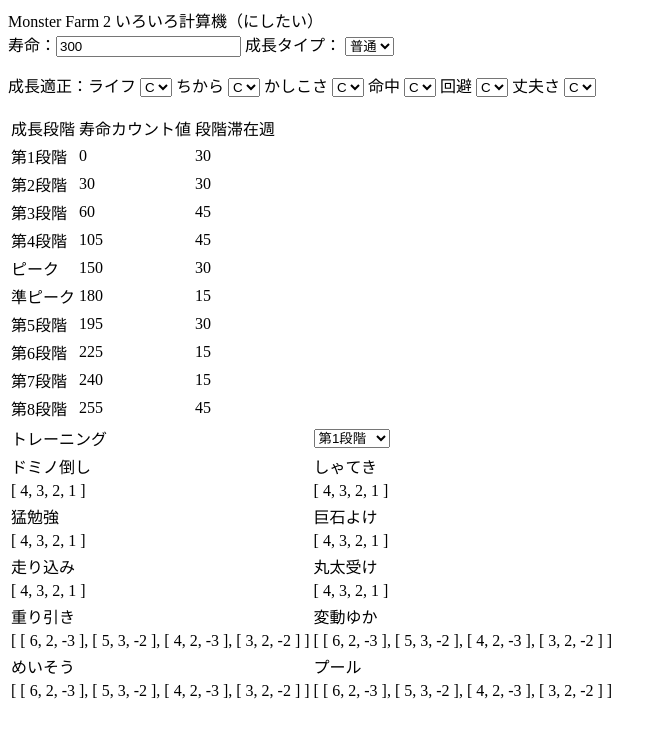
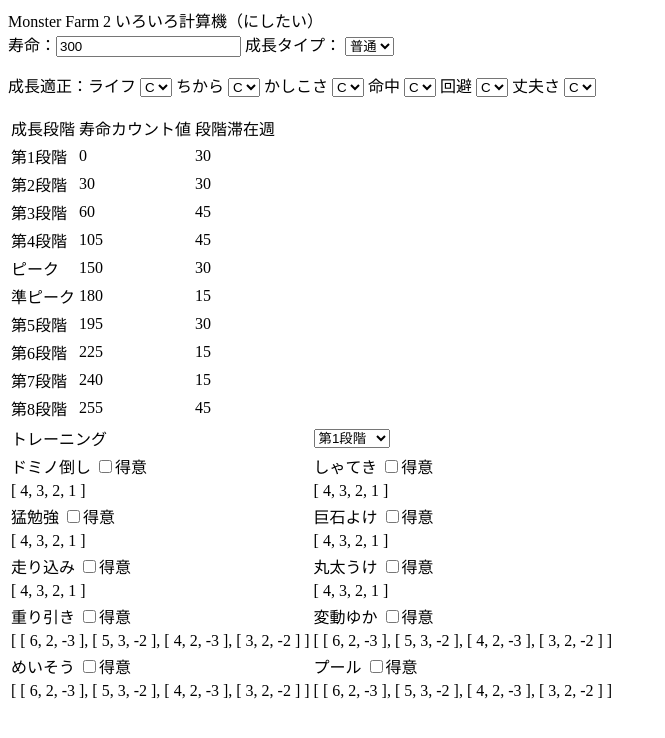
Before and after one commit to miihon-ani/mf-proj, a Vue app: page / in a window 1280 px wide. Shown: the top 738 px of the page, without its empty margins (0-665 px from the left). Built offline with nearby package versions, Linux system fonts and the light colour scheme.

Commit message:
得意（skilled）周りの仮実装

```diff
--- a/src/components/training.vue
+++ b/src/components/training.vue
@@ -35,60 +35,84 @@
       </thead>
       <tbody>
         <tr>
-          <td>ドミノ倒し</td>
-          <td>しゃてき</td>
+          <td>
+            ドミノ倒し
+            <input type="checkbox" v-model="skilled.domino" />
+            <label>得意</label>
+          </td>
+          <td>
+            しゃてき
+            <input type="checkbox" v-model="skilled.shoot" />
+            <label>得意</label>
+          </td>
         </tr>
         <tr>
-          <td>{{ culcTrainLight(stair, main.aptitude.pow) }}</td>
-          <td>{{ culcTrainLight(stair, main.aptitude.ski) }}</td>
-        </tr>
-        <tr>
-          <td>猛勉強</td>
-          <td>巨石よけ</td>
-        </tr>
-        <tr>
-          <td>{{ culcTrainLight(stair, main.aptitude.int) }}</td>
-          <td>{{ culcTrainLight(stair, main.aptitude.spd) }}</td>
-        </tr>
-        <tr>
-          <td>走り込み</td>
-          <td>丸太受け</td>
-        </tr>
-        <tr>
-          <td>{{ culcTrainLight(stair, main.aptitude.lif) }}</td>
-          <td>{{ culcTrainLight(stair, main.aptitude.def) }}</td>
-        </tr>
-        <tr>
-          <td>重り引き</td>
-          <td>変動ゆか</td>
+          <td>{{ trainingDomino(stair) }}</td>
+          <td>{{ trainingShoot(stair) }}</td>
         </tr>
         <tr>
           <td>
-            {{
-              culcTrainHeavyCombi(stair, main.aptitude.pow, main.aptitude.lif)
-            }}
+            猛勉強
+            <input type="checkbox" v-model="skilled.study" />
+            <label>得意</label>
           </td>
           <td>
-            {{
-              culcTrainHeavyCombi(stair, main.aptitude.spd, main.aptitude.int)
-            }}
+            巨石よけ
+            <input type="checkbox" v-model="skilled.dodge" />
+            <label>得意</label>
           </td>
         </tr>
         <tr>
-          <td>めいそう</td>
-          <td>プール</td>
+          <td>{{ trainingStudy(stair) }}</td>
+          <td>{{ trainingDodge(stair) }}</td>
         </tr>
         <tr>
           <td>
-            {{
-              culcTrainHeavyCombi(stair, main.aptitude.int, main.aptitude.ski)
-            }}
+            走り込み
+            <input type="checkbox" v-model="skilled.run" />
+            <label>得意</label>
           </td>
           <td>
-            {{
-              culcTrainHeavyCombi(stair, main.aptitude.def, main.aptitude.lif)
-            }}
+            丸太うけ
+            <input type="checkbox" v-model="skilled.endure" />
+            <label>得意</label>
           </td>
+        </tr>
+        <tr>
+          <td>{{ trainingRun(stair) }}</td>
+          <td>{{ trainingEndure(stair) }}</td>
+        </tr>
+        <tr>
+          <td>
+            重り引き
+            <input type="checkbox" v-model="skilled.pull" />
+            <label>得意</label>
+          </td>
+          <td>
+            変動ゆか
+            <input type="checkbox" v-model="skilled.leap" />
+            <label>得意</label>
+          </td>
+        </tr>
+        <tr>
+          <td>{{ trainingPull(stair) }}</td>
+          <td>{{ trainingLeap(stair) }}</td>
+        </tr>
+        <tr>
+          <td>
+            めいそう
+            <input type="checkbox" v-model="skilled.meditate" />
+            <label>得意</label>
+          </td>
+          <td>
+            プール
+            <input type="checkbox" v-model="skilled.swim" />
+            <label>得意</label>
+          </td>
+        </tr>
+        <tr>
+          <td>{{ trainingMeditate(stair) }}</td>
+          <td>{{ trainingSwim(stair) }}</td>
         </tr>
       </tbody>
     </table>
@@ -101,12 +125,35 @@
 
 export default {
   name: 'Training',
-  props: ['main'],
+  props: {
+    main: {
+      type: Object,
+      required: false,
+      default: new Object()
+    }
+  },
   data() {
     return {
       // 初期設定
       stair: 0,
       trainingData: trainingData,
+      skilled: {
+        domino: 0,
+        shoot: 0,
+        study: 0,
+        dodge: 0,
+        run: 0,
+        endure: 0,
+        pull: 0,
+        leap: 0,
+        meditate: 0,
+        swim: 0,
+        papas: 0,
+        mandy: 0,
+        parepare: 0,
+        torble: 0,
+        kawrea: 0
+      },
       // 成長段階
       grow_stages: [
         { type: '早熟', value: [0, 5, 10, 20, 30, 35, 40, 55, 70, 80, 100] },
@@ -152,8 +199,44 @@
           this.main.lifespan
       );
     },
-    // 重トレ用（コンビネーションセット）
-    culcTrainHeavyCombi(stage, aptitude_main, aptitude_sub) {
+    // 重り引き
+    trainingPull(stage) {
+      return this.culcTrainHeavy(
+        stage,
+        this.main.aptitude.pow,
+        this.main.aptitude.lif,
+        this.skilled.pull
+      );
+    },
+    // 変動ゆか
+    trainingLeap(stage) {
+      return this.culcTrainHeavy(
+        stage,
+        this.main.aptitude.spd,
+        this.main.aptitude.int,
+        this.skilled.leap
+      );
+    },
+    // めいそう
+    trainingMeditate(stage) {
+      return this.culcTrainHeavy(
+        stage,
+        this.main.aptitude.int,
+        this.main.aptitude.ski,
+        this.skilled.meditate
+      );
+    },
+    // プール
+    trainingSwim(stage) {
+      return this.culcTrainHeavy(
+        stage,
+        this.main.aptitude.def,
+        this.main.aptitude.lif,
+        this.skilled.swim
+      );
+    },
+    // 重トレ用
+    culcTrainHeavy(stage, aptitude_main, aptitude_sub, skilled) {
       if (stage > 9) return 'えらー';
       if (stage < 0) return 'えらー';
       if (stage >= 6) stage = 9 - stage;
@@ -164,28 +247,77 @@
       const training_heavy_main = Object.values(
         trainingData.training_heavy_main
       );
-      const main_maxup = training_heavy_main[aptitude_main][stage];
+      let main_maxup = training_heavy_main[aptitude_main][stage];
 
       const heavySub = function (val) {
         return Math.max(val, 2);
       };
       const training_heavy_sub = Object.values(trainingData.training_heavy_sub);
-      const sub_maxup = training_heavy_sub[aptitude_sub][stage];
+      let sub_maxup = training_heavy_sub[aptitude_sub][stage];
 
-      // パターン1：
-      const combi1 = [heavyMain(main_maxup - 1), heavySub(sub_maxup), -2];
-      // パターン2
-      const combi2 = [heavyMain(main_maxup), heavySub(sub_maxup - 3), -3];
-      // パターン3：
+      if (skilled) {
+        main_maxup += 1;
+        sub_maxup += 1;
+      }
+
+      const combi1 = [heavyMain(main_maxup), heavySub(sub_maxup - 3), -3];
+      const combi2 = [heavyMain(main_maxup - 1), heavySub(sub_maxup), -2];
       const combi3 = [heavyMain(main_maxup - 2), heavySub(sub_maxup - 1), -3];
-      // パターン4：
       const combi4 = [heavyMain(main_maxup - 3), heavySub(sub_maxup - 2), -2];
 
-      let ret_array = [combi2, combi1, combi3, combi4];
-      return ret_array;
+      let return_array = [combi1, combi2, combi3, combi4];
+      return return_array;
+    },
+    // ドミノ倒し
+    trainingDomino(stage) {
+      return this.culcTrainLight(
+        stage,
+        this.main.aptitude.pow,
+        this.skilled.domino
+      );
+    },
+    // しゃてき
+    trainingShoot(stage) {
+      return this.culcTrainLight(
+        stage,
+        this.main.aptitude.ski,
+        this.skilled.shoot
+      );
+    },
+    // 猛勉強
+    trainingStudy(stage) {
+      return this.culcTrainLight(
+        stage,
+        this.main.aptitude.int,
+        this.skilled.study
+      );
+    },
+    // 巨石よけ
+    trainingDodge(stage) {
+      return this.culcTrainLight(
+        stage,
+        this.main.aptitude.spd,
+        this.skilled.dodge
+      );
+    },
+    // 走り込み
+    trainingRun(stage) {
+      return this.culcTrainLight(
+        stage,
+        this.main.aptitude.lif,
+        this.skilled.run
+      );
+    },
+    // 丸太うけ
+    trainingEndure(stage) {
+      return this.culcTrainLight(
+        stage,
+        this.main.aptitude.def,
+        this.skilled.endure
+      );
     },
     // 軽トレ用
-    culcTrainLight(stage, aptitude) {
+    culcTrainLight(stage, aptitude, skilled) {
       if (stage > 9) return 'えらー';
       if (stage < 0) return 'えらー';
       if (stage >= 6) stage = 9 - stage;
@@ -194,15 +326,16 @@
         return Math.min(Math.max(val, 1), 15);
       };
       const trainning_light = Object.values(trainingData.trainning_light);
-      const maxup = trainning_light[aptitude][stage];
+      let maxup = trainning_light[aptitude][stage];
+      if (skilled) maxup += 1;
 
       const value1 = light(maxup);
       const value2 = light(maxup - 1);
       const value3 = light(maxup - 2);
       const value4 = light(maxup - 3);
 
-      let ret_array = [value1, value2, value3, value4];
-      return ret_array;
+      let return_array = [value1, value2, value3, value4];
+      return return_array;
     }
   }
 };
```
